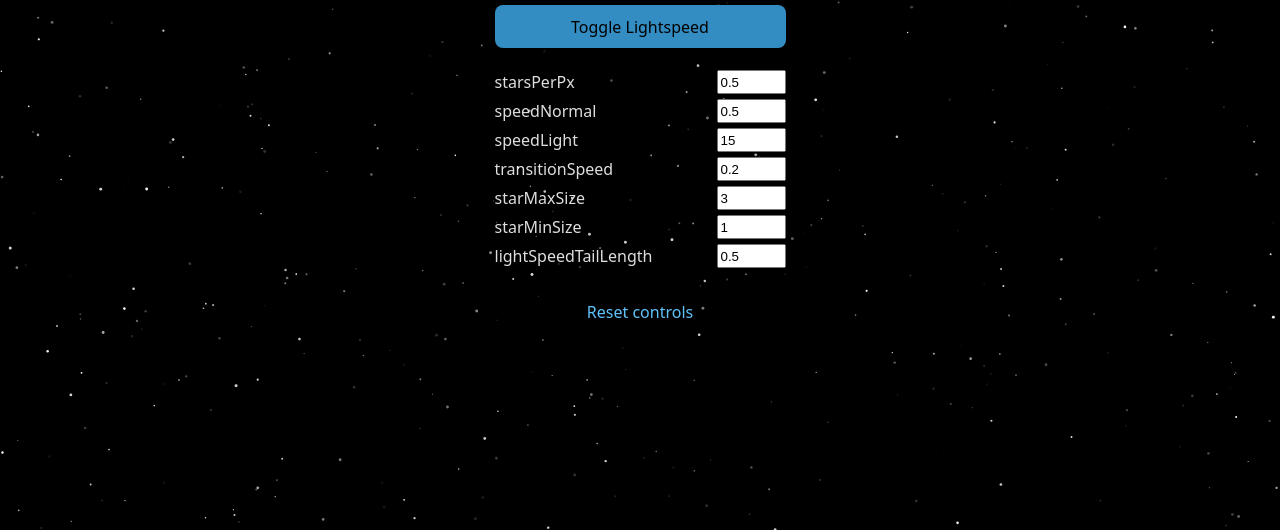
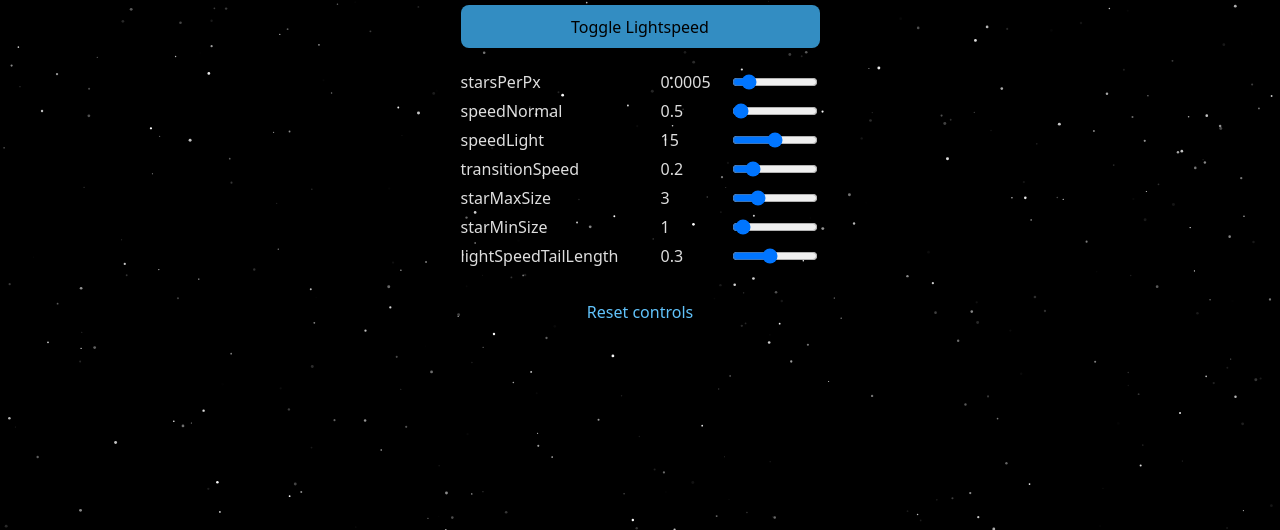
Before and after one commit to gVguy/thru-space, a website built with Vite: page index.html in a window 1280 px wide. Shown: the part 270-800 px from the top of the page. Built offline with nearby package versions, Linux system fonts and the light colour scheme.

Commit message:
handle canvas size, animation improvements

```diff
--- a/src/demo.ts
+++ b/src/demo.ts
@@ -15,7 +15,7 @@ const create = (opts?: Opts) => new ThruSpace(canvas, opts).start()
 const recreate = () => {
   const wasSpeedOfLight = thruSpace.isLightSpeed
   thruSpace.destroy()
-  thruSpace = create(opts)
+  thruSpace = create(getOpts())
   if (wasSpeedOfLight) {
     thruSpace.lightSpeed()
   }
@@ -27,42 +27,65 @@ const createControl = (key: keyof Opts) => {
   const label = document.createElement('label')
   label.textContent = key
   const input = document.createElement('input')
-  input.type = 'number'
-  input.step = '0.1'
-  input.value = String(opts[key])
-  input.addEventListener('input', (e) => {
+  input.type = 'range'
+  const params = opts[key]
+  input.max = String(params.max)
+  input.min = String(params.min)
+  input.step = String(params.step)
+  input.value = String(params.value)
+  input.addEventListener('change', (e) => {
     onControlChange(key, Number((e.target as HTMLInputElement).value))
   })
   input.id = key
+  const valueDisplay = document.createElement('span')
+  valueDisplay.id = `${key}_value`
+  valueDisplay.textContent = String(params.value)
+  input.addEventListener('input', (e) => {
+    setControlDisplayValue(key, (e.target as HTMLInputElement).value)
+  })
+  label.append(valueDisplay)
   label.append(input)
   optsEl?.append(label)
 }
 const onControlChange = (key: keyof Opts, value: number) => {
-  opts[key] = value
+  opts[key].value = value
   recreate()
 }
+const setControlDisplayValue = (key: keyof Opts, value: number|string) => {
+  document.querySelector(`#${key}_value`)!.textContent = String(value)
+}
 
-const opts: Opts = {
-  starsPerPx: 0,
-  speedNormal: 0,
-  speedLight: 0,
-  transitionSpeed: 0,
-  starMaxSize: 0,
-  starMinSize: 0,
-  lightSpeedTailLength: 0,
+const opts: Record<keyof Opts, { value: number, min: number, max: number, step: number }> = {
+  starsPerPx: { value: 0, min: 0.0001, max: 0.003, step: 0.0001 },
+  speedNormal: { value: 0, min: 0, max: 20, step: 0.1 },
+  speedLight: { value: 0, min: 0, max: 30, step: 0.1 },
+  transitionSpeed: { value: 0, min: 0.01, max: 1, step: 0.01 },
+  starMaxSize: { value: 0, min: 0.5, max: 10, step: 0.5 },
+  starMinSize: { value: 0, min: 0.5, max: 10, step: 0.5 },
+  lightSpeedTailLength: { value: 0, min: 0, max: 0.7, step: 0.05 }
 }
 for (const k in opts) {
-  const key = k as keyof typeof opts
-  opts[key] = thruSpace[key]
+  const key = k as keyof Opts
+  opts[key].value = thruSpace[key]
   createControl(key)
 }
-const defaultOpts = {...opts}
+
+const getOpts = () => Object.fromEntries(
+  Object.entries(opts).map(
+    ([key, { value }]) => [key, value]
+  )
+) as Opts
+
+const defaultOptsValues = {...getOpts()}
 
 resetOptsButton!.addEventListener('click', () => {
-  Object.assign(opts, defaultOpts)
-  for (const key in opts) {
+  for (const k in opts) {
+    const key = k as keyof Opts
+    const defaultValue = defaultOptsValues[key]
+    opts[key].value = defaultValue
     const input = document.getElementById(key) as HTMLInputElement
-    input.value = String(opts[key as keyof Opts])
+    input.value = String(defaultValue)
+    setControlDisplayValue(key, defaultValue)
   }
   recreate()
 })
--- a/src/main.ts
+++ b/src/main.ts
@@ -17,7 +17,7 @@ export class ThruSpace {
   private stars: Star[] = []
   private animationFrameId: number | null = null
   private transitionProgress = 0
-  private abortController: AbortController = new AbortController()
+  private resizeObserver: ResizeObserver
 
   // opts
   private starsPerPx: number
@@ -31,48 +31,53 @@ export class ThruSpace {
   constructor(canvas: HTMLCanvasElement, opts?: Partial<Opts>) {
     this.canvas = canvas
 
-    this.starsPerPx = opts?.starsPerPx ?? 0.5
     this.speedNormal = opts?.speedNormal ?? 0.5
     this.speedLight = opts?.speedLight ?? 15
     this.transitionSpeed = opts?.transitionSpeed ?? 0.2
     this.starMaxSize = opts?.starMaxSize ?? 3
     this.starMinSize = opts?.starMinSize ?? 1
-    this.lightSpeedTailLength = opts?.lightSpeedTailLength ?? 0.5
+    this.lightSpeedTailLength = opts?.lightSpeedTailLength ?? 0.3
+    const starsPerPx = opts?.starsPerPx ?? 0.0005
+    const MAX_STARS_PER_PX = 0.05
+    this.starsPerPx = Math.min(starsPerPx, MAX_STARS_PER_PX)
 
-    this.ctx = canvas.getContext('2d') as CanvasRenderingContext2D
-    this.resizeCanvas()
-    window.addEventListener('resize', () => this.resizeCanvas(), { signal: this.abortController.signal })
+    this.ctx = canvas.getContext('2d')!
+
+    this.handleCanvasSize()
     this.initStars()
+
+    this.resizeObserver = new ResizeObserver(() => {
+      this.handleCanvasSize()
+      this.initStars()
+    })
+    this.resizeObserver.observe(this.canvas)
   }
 
-  private get starOpacitySpeedNormal() {
-    return this.speedNormal * 0.002
+  private handleCanvasSize() {
+    const rect = this.canvas.getBoundingClientRect()
+    const ratio = window.devicePixelRatio || 1
+    if (
+      rect.width == this.canvasWidth * ratio &&
+      rect.height == this.canvasHeight * ratio
+    ) {
+      return
     }
-  private get starOpacitySpeedLight() {
-    return this.speedLight * 0.00333
-  }
-  private get starOpacitySpeed() {
-    if (!!this.transitionProgress)
-      return this.starOpacitySpeedLight
-    return this.starOpacitySpeedNormal
-  }
-
-  private resizeCanvas() {
-    this.canvasWidth = window.innerWidth
-    this.canvasHeight = window.innerHeight
-    const ratio = window.devicePixelRatio || 1
+    this.canvasWidth = rect.width
+    this.canvasHeight = rect.height
     this.canvas.width = this.canvasWidth * ratio
     this.canvas.height = this.canvasHeight * ratio
-    this.canvas.style.width = this.canvasWidth + 'px'
-    this.canvas.style.height = this.canvasHeight + 'px'
     this.ctx.scale(ratio, ratio)
-    this.initStars()
   }
 
   private initStars() {
     this.stars = []
-    const starCount = this.canvasWidth * this.starsPerPx
+    const starCount = this.getStarCount()
     for (let i = 0; i < starCount; i++) {
+      this.addOneStar()
+    }
+  }
+
+  private addOneStar() {
     this.stars.push(new Star({
       x: Math.random() * this.canvasWidth,
       y: Math.random() * this.canvasHeight,
@@ -80,7 +85,6 @@ export class ThruSpace {
       opacity: Math.random() * 0.7 + 0.3,
       speedFactor: Math.random() * 0.002 + 0.001,
     }))
-    }
   }
 
   start() {
@@ -116,7 +120,7 @@ export class ThruSpace {
 
   destroy() {
     this.stop()
-    this.abortController.abort()
+    this.resizeObserver.disconnect()
   }
 
   private animate() {
@@ -137,9 +141,9 @@ export class ThruSpace {
     const centerX = this.canvasWidth / 2
     const centerY = this.canvasHeight / 2
 
-    const starOpacitySpeed = this.starOpacitySpeed
+    const starOpacitySpeed = this.getStarOpacitySpeed()
 
-    this.stars.forEach(star => {
+    for (const star of this.stars) {
       const dx = star.x - centerX
       const dy = star.y - centerY
 
@@ -156,7 +160,7 @@ export class ThruSpace {
       const endX = star.x - dx * tailLength
       const endY = star.y - dy * tailLength
       const gradient = this.ctx.createLinearGradient(endX, endY, star.x, star.y)
-      gradient.addColorStop(0, 'transparent')
+      gradient.addColorStop(0, this.getStarFillStyle(0))
       gradient.addColorStop(1, this.getStarFillStyle(star.opacity))
       this.ctx.strokeStyle = gradient
       this.ctx.lineWidth = star.size
@@ -178,11 +182,24 @@ export class ThruSpace {
         star.y = Math.random() * this.canvasHeight
         star.opacity = 0
       }
-    })
+    }
   }
 
   private getStarFillStyle(opacity: number) {
     return `rgba(255, 255, 255, ${opacity})`
+  }
+
+  private getStarCount() {
+    return this.canvasWidth * this.canvasHeight * this.starsPerPx
+  }
+
+  private getStarOpacitySpeed() {
+    const opacitySpeedNormal = this.speedNormal * 0.002
+    const opacitySpeedLight = this.speedLight * 0.00333
+    if (!this.transitionProgress) {
+      return opacitySpeedNormal
+    }
+    return opacitySpeedNormal + (opacitySpeedLight - opacitySpeedNormal) * this.transitionProgress
   }
 }
 
--- a/src/style.css
+++ b/src/style.css
@@ -45,6 +45,8 @@ h1 {
 canvas {
   position: absolute;
   inset: 0;
+  width: 100vw;
+  height: 100vh;
   pointer-events: none;
 }
 
@@ -70,7 +72,7 @@ button:hover {
 }
 #opts label {
   display: grid;
-  grid-template-columns: 222px 69px;
+  grid-template-columns: 200px 69px 90px;
   text-align: left;
 }
 
```
Lines whose indentation alone changed are shown as unchanged.
